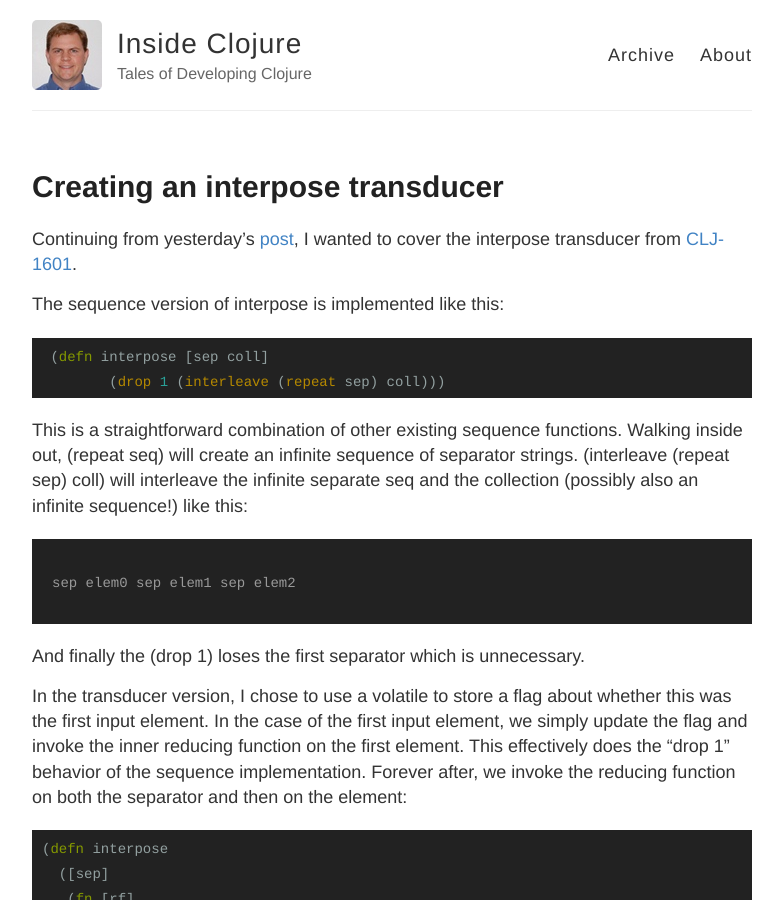
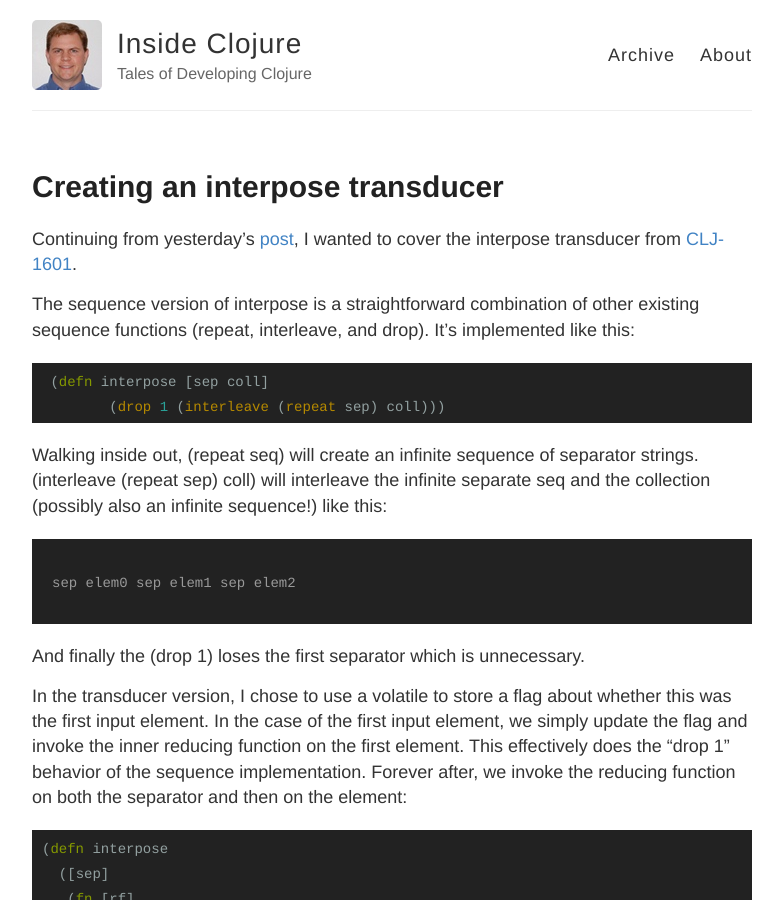
Before and after one commit to insideclojure/insideclojure.github.io, a Jekyll site: the page built from _posts/2014-12-18-interpose.md, in a window 1280 px wide and 900 px high. Shown: the whole window, without its empty margins (248-1031 px from the left). Built offline with Jekyll 4.4.1, drawn with Linux system fonts in a browser that asks for light colours.

Commit message:
tweak interpose

```diff
--- a/_posts/2014-12-18-interpose.md
+++ b/_posts/2014-12-18-interpose.md
@@ -6,14 +6,14 @@ title: Creating an interpose transducer
 
 Continuing from yesterday's [post](/2014/12/17/distinct-transducer/), I wanted to cover the interpose transducer from [CLJ-1601](http://dev.clojure.org/jira/browse/CLJ-1601).
 
-The sequence version of interpose is implemented like this:
+The sequence version of interpose is a straightforward combination of other existing sequence functions (repeat, interleave, and drop).
+It's implemented like this:
 
 {% highlight clojure %}
  (defn interpose [sep coll]
  	(drop 1 (interleave (repeat sep) coll)))
 {% endhighlight %}
 
-This is a straightforward combination of other existing sequence functions.
 Walking inside out, (repeat seq) will create an infinite sequence of separator strings.
 (interleave (repeat sep) coll) will interleave the infinite separate seq and the collection (possibly also an infinite sequence!) like this:
 
```
